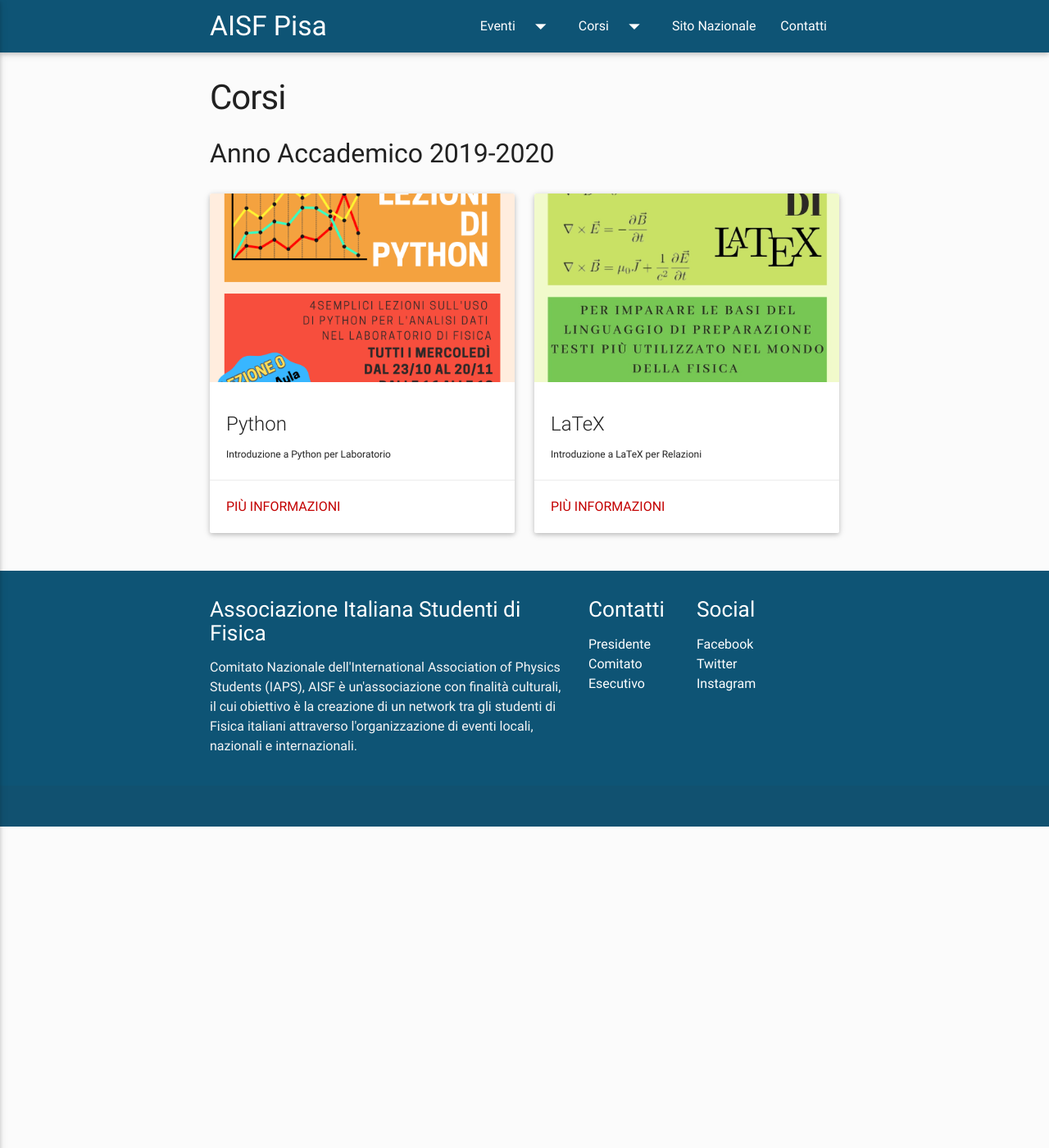
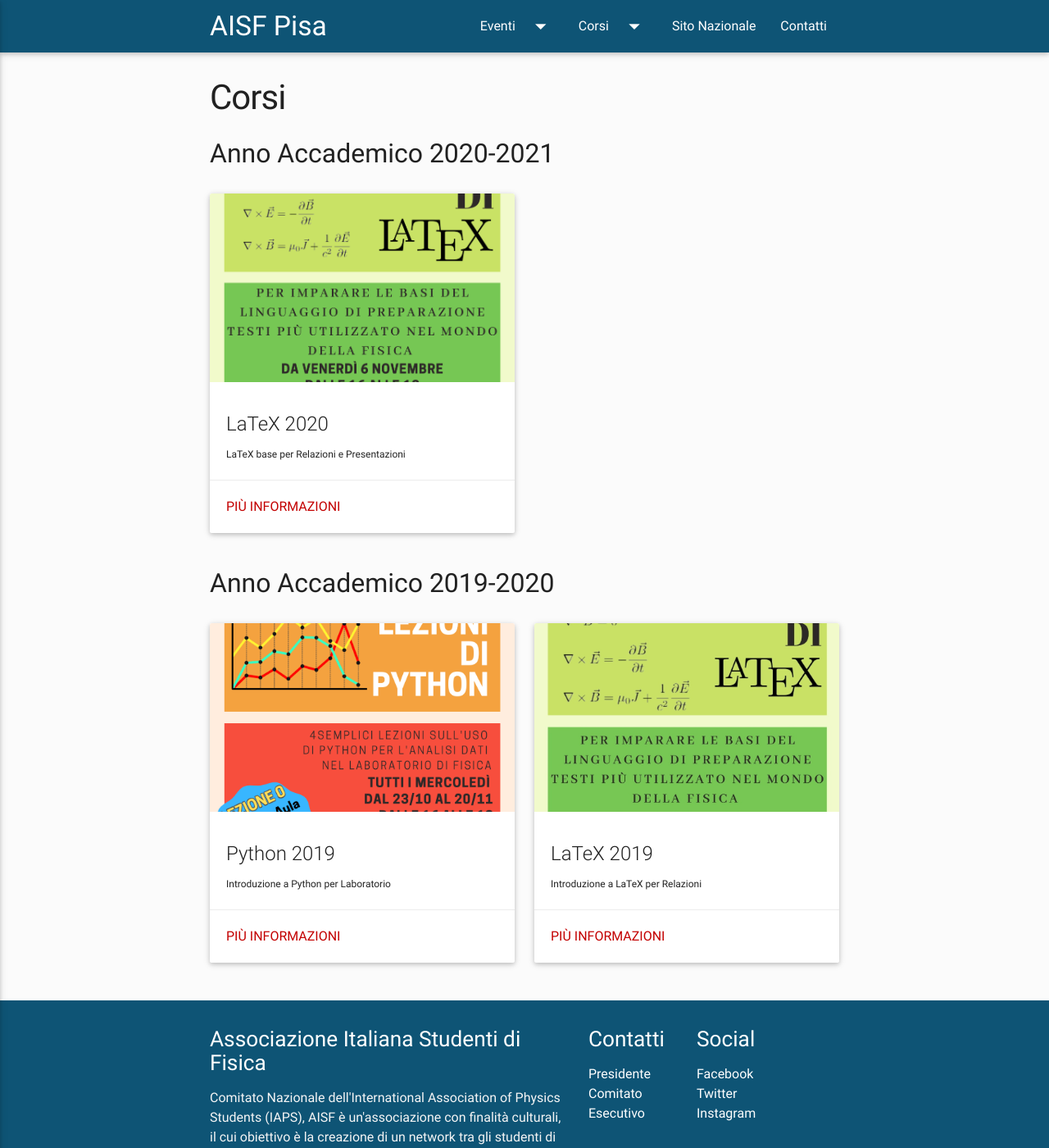
Before and after one commit to ai-sf/pisa, a Jekyll site: the page built from corsi.html, in a window 1280 px wide and 1400 px high. Shown: the whole window at 82% size. Built offline with Jekyll 4.4.1, drawn with Linux system fonts in a browser that asks for light colours; nearby versions of some CDN libraries.

Commit message:
latex_2020

```diff
--- a/_data/lista_corsi.yml
+++ b/_data/lista_corsi.yml
@@ -1,14 +1,21 @@
 - image: img/corsi/python_19.png
-  title: Python
+  title: Python 2019
   info: Introduzione a Python per Laboratorio
   url: corso_python_19
   alt: Corso Python
   date: "2019-10-23"
   year: "19"
 - image: img/corsi/latex_19.png
-  title: LaTeX
+  title: LaTeX 2019
   info: Introduzione a LaTeX per Relazioni
   url: corso_latex_19
   alt: Corso LaTeX
   date: "2019-11-15"
   year: "19"
+- image: img/corsi/latex_20.png
+  title: LaTeX 2020
+  info: LaTeX base per Relazioni e Presentazioni
+  url: corso_latex_20
+  alt: Corso LaTeX
+  date: "2020-11-6"
+  year: "20"
--- a/_data/menu.yml
+++ b/_data/menu.yml
@@ -6,9 +6,11 @@
 - text: Corsi
   url: corsi
   subitems:
-   - text: Python
+   - text: LaTeX 2020
+     url: corso_latex_20
+   - text: Python 2019
      url: corso_python_19
-   - text: LaTeX
+   - text: LaTeX 2019
      url: corso_latex_19
 - text: Sito Nazionale
   url: http://www.ai-sf.it
--- a/corsi.html
+++ b/corsi.html
@@ -2,6 +2,8 @@
 layout: page
 title: Corsi
 ---
+<h2> Anno Accademico 2020-2021 </h2>
+{% include card_list.html cards=site.data.lista_corsi filter="year" filter_value="20" %}
 
 <h2> Anno Accademico 2019-2020 </h2>
 {% include card_list.html cards=site.data.lista_corsi filter="year" filter_value="19" %}
--- /dev/null
+++ b/downloads/latex_20/Credits.txt
@@ -0,0 +1,6 @@
+Autori:
+Angela Corvino
+Simone Ausilio
+Gloria Cicconofri
+Damiano Lucarelli
+Giulio Carotta
```
Also changed, not shown: corso_latex_20.html (added, +28 -0 lines), img/corsi/latex_20.png (added), 1 other file.
